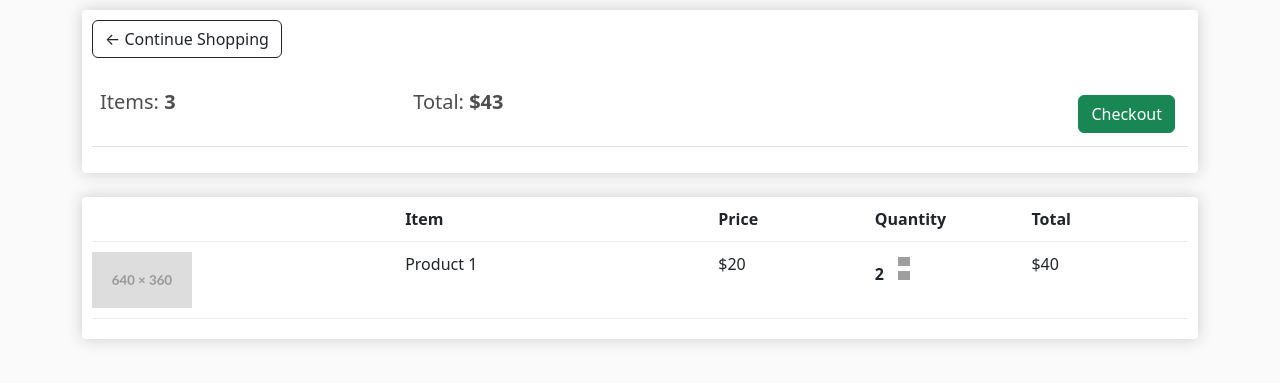
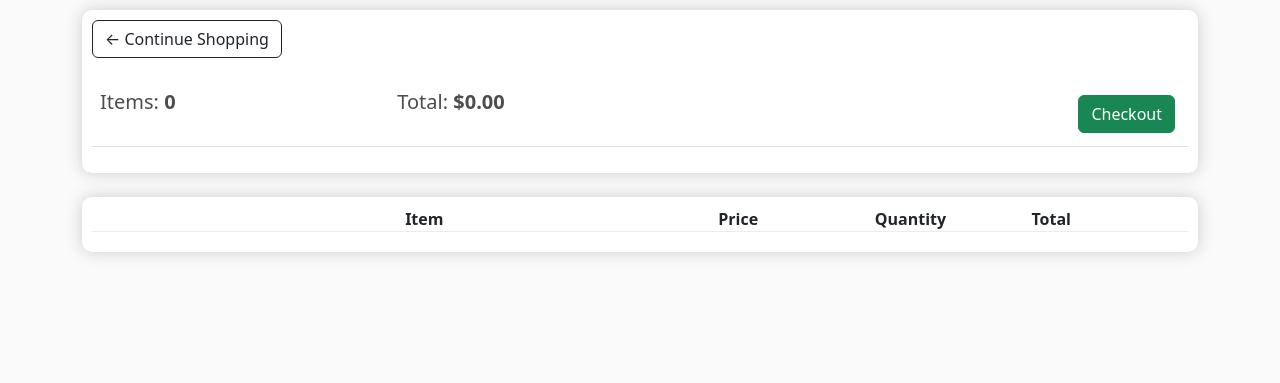
Before and after one commit to Alihankg/Django_Ecommerce, a Django app: page /cart/ in a window 1280 px wide. Shown: the part 57-440 px from the top of the page. Run offline with Django 4.2, Linux system fonts and the light colour scheme; lists and menus that the app fills with data are empty; grey boxes are pictures that could not be loaded.

Commit message:
Improved Design and Added dynamic prices

```diff
--- a/static/css/main.css
+++ b/static/css/main.css
@@ -9,30 +9,48 @@ h1,h2,h3,h4,h5,h6{
 .box-element{
 	box-shadow:hsl(0, 0%, 80%) 0 0 16px;
 	background-color: #fff;
-	border-radius: 4px;
+	border-radius: 10px;
 	padding: 10px;
+}
+
+.thumbnail-container {
+    position: relative;
+    overflow: hidden;
+    border-radius: 4px;
+}
+
+.thumbnail-container::after {
+    content: "";
+    position: absolute;
+    top: 0;
+    left: 0;
+    width: 100%;
+    height: 100%;
+    background-color: rgba(0, 0, 0, 0.5);
+    opacity: 0;
+    transition: opacity 0.3s ease;
+}
+
+.thumbnail-container:hover::after {
+    opacity: 1;
+}
+
+.thumbnail-container:hover img {
+    transform: scale(1.1);
+    box-shadow: 0 4px 8px rgba(0, 0, 0, 0.1);
+}
+
+.thumbnail {
+    width: 100%;
+    height: 300px;
+    object-fit: cover;
+    transition: transform 0.3s ease;
 }
 
 .product{
 	border-radius: 0 0 10px 10px;
 }
 
-.thumbnail{
-	width: 100%;
-  height: 300px;
-  border-radius: 10px 10px 0 0;
-  object-fit: cover;
-  transition: all 0.3s ease;
-	-webkit-box-shadow: -1px -3px 5px -2px rgba(214,214,214,1);
-    -moz-box-shadow: -1px -3px 5px -2px rgba(214,214,214,1);
-    box-shadow: -1px -3px 5px -2px rgba(214,214,214,1);
-}
-
-/* Hover effect for the product image */
-.thumbnail:hover {
-  transform: scale(1.1);
-  border-radius: 10px 10px 10px 10px;
-}
 
 #cart-icon{
 	width:25px;
@@ -68,7 +86,7 @@ h1,h2,h3,h4,h5,h6{
 .cart-row{
 	display: flex;
     align-items: flex-stretch;
-    padding-bottom: 10px;
+
     margin-bottom: 10px;
     border-bottom: 1px solid #ececec;
 
@@ -78,13 +96,15 @@ h1,h2,h3,h4,h5,h6{
 	display: inline-block;
 	font-weight: 700;
 	padding-right:10px;
+	align-items: center;
 }
 
 .chg-quantity{
+	position: relative;
+	top: 5px;
 	width: 12px;
 	cursor: pointer;
 	display: block;
-	margin-top: 5px;
 	transition:.1s;
 }
 
--- a/store/templates/store/cart.html
+++ b/store/templates/store/cart.html
@@ -9,8 +9,8 @@
                 <br><br>
                 <table class="table">
                     <tr>
-                        <th><h5>Items: <strong>3</strong></h5></th>
-                        <th><h5>Total: <strong>$43</strong></h5></th>
+                        <th><h5>Items: <strong>{{order.get_cart_items}}</strong></h5></th>
+                        <th><h5>Total: <strong>${{order.get_cart_total|floatformat:2}}</strong></h5></th>
                         <th>
                             <a style="float:right; margin:5px" class="btn btn-success" href="{% url 'checkout' %}">Checkout</a>
                         </th>
@@ -26,19 +26,21 @@
                     <div style="flex:1;"><strong>Quantity</strong></div>
                     <div style="flex:1;"><strong>Total</strong></div>
                 </div>
-                <div class="cart-row">
-                    <div style="flex:2;"><img class="row-image" src="{% static 'images/placeholder.png' %}" alt="product"></div>
-                    <div style="flex:2;"><p>Product 1</p></div>
-                    <div style="flex:1;"><p>$20</p></div>
+                {% for item in items %}
+                <div class="cart-row align-middle d-flex align-items-center">
+                    <div style="flex:2;"><img class="row-image" src="{{item.product.imageURL}}" alt="product"></div>
+                    <div style="flex:2;"><p>{{item.product.name}}</p></div>
+                    <div style="flex:1;"><p>${{item.product.price}}</p></div>
                     <div style="flex:1;">
-                        <p class="quantity">2</p>
+                        <p class="quantity">{{item.quantity}}</p>
                         <div class="quantity">
-                            <img src="{% static 'images/arrow-up.png'}" alt="" class="chg-quantity">
-                            <img src="{% static 'images/arrow-down.png'}" alt="" class="chg-quantity">
+                            <img src="{% static 'images/arrow-up.png' %}" alt="" class="chg-quantity align-middle">
+                            <img src="{% static 'images/arrow-down.png' %}" alt="" class="chg-quantity align-middle">
                         </div>
                     </div>
-                    <div style="flex:1;">$40</div>
+                    <div style="flex:1;">${{item.get_total|floatformat:2}}</div>
                 </div>
+                {% endfor %}
             </div>
         </div>
     </div>
--- a/store/templates/store/store.html
+++ b/store/templates/store/store.html
@@ -5,7 +5,11 @@
 <div class="row">
     {% for product in products %}
     <div class="col-lg-4">
-        <a href="#"><img class="thumbnail" src="{{product.imageURL}}" alt="Product Image" style=""></a>
+        <a href="#">
+            <div class="thumbnail-container">
+                <img class="thumbnail" src="{{product.imageURL}}" alt="Product Image">
+            </div>
+        </a>
         <div class="box-element product">
             <h6><strong>{{ product.name }}</strong></h6>
             <hr>
--- a/store/views.py
+++ b/store/views.py
@@ -1,5 +1,5 @@
 from django.shortcuts import render
-from .models import Product
+from .models import *
 
 def store(request):
     products = Product.objects.all()
@@ -7,9 +7,23 @@ def store(request):
     return render(request, 'store/store.html', context)
 
 def cart(request):
-    context = {}
+    if request.user.is_authenticated:
+        customer = request.user.customer
+        order, created = Order.objects.get_or_create(customer = customer, complete=False)
+        items = order.orderitem_set.all()
+    else:
+        items = []
+        order = {"get_cart_total": 0, "get_cart_items": 0}
+    context = {"items": items, "order": order}
     return render(request, 'store/cart.html', context)
 
 def checkout(request):
-    context = {}
+    if request.user.is_authenticated:
+        customer = request.user.customer
+        order, created = Order.objects.get_or_create(customer = customer, complete=False)
+        items = order.orderitem_set.all()
+    else:
+        items = []
+        order = {"get_cart_total": 0, "get_cart_items": 0}
+    context = {"items": items, "order": order}
     return render(request, 'store/checkout.html', context)
```
Also changed, not shown: store/models.py (+18 -1 lines), store/templates/store/checkout.html (+9 -7 lines), db.sqlite3.
